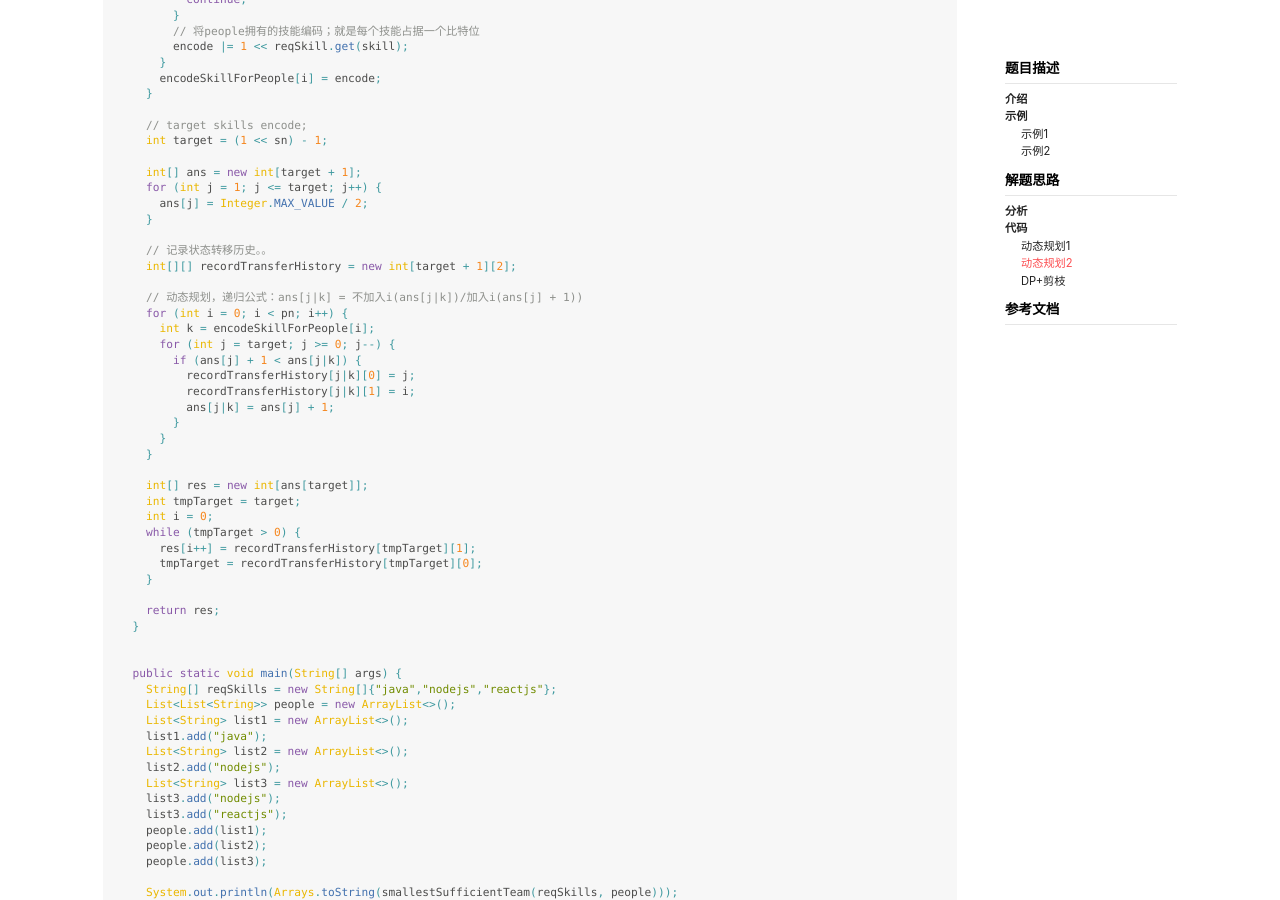
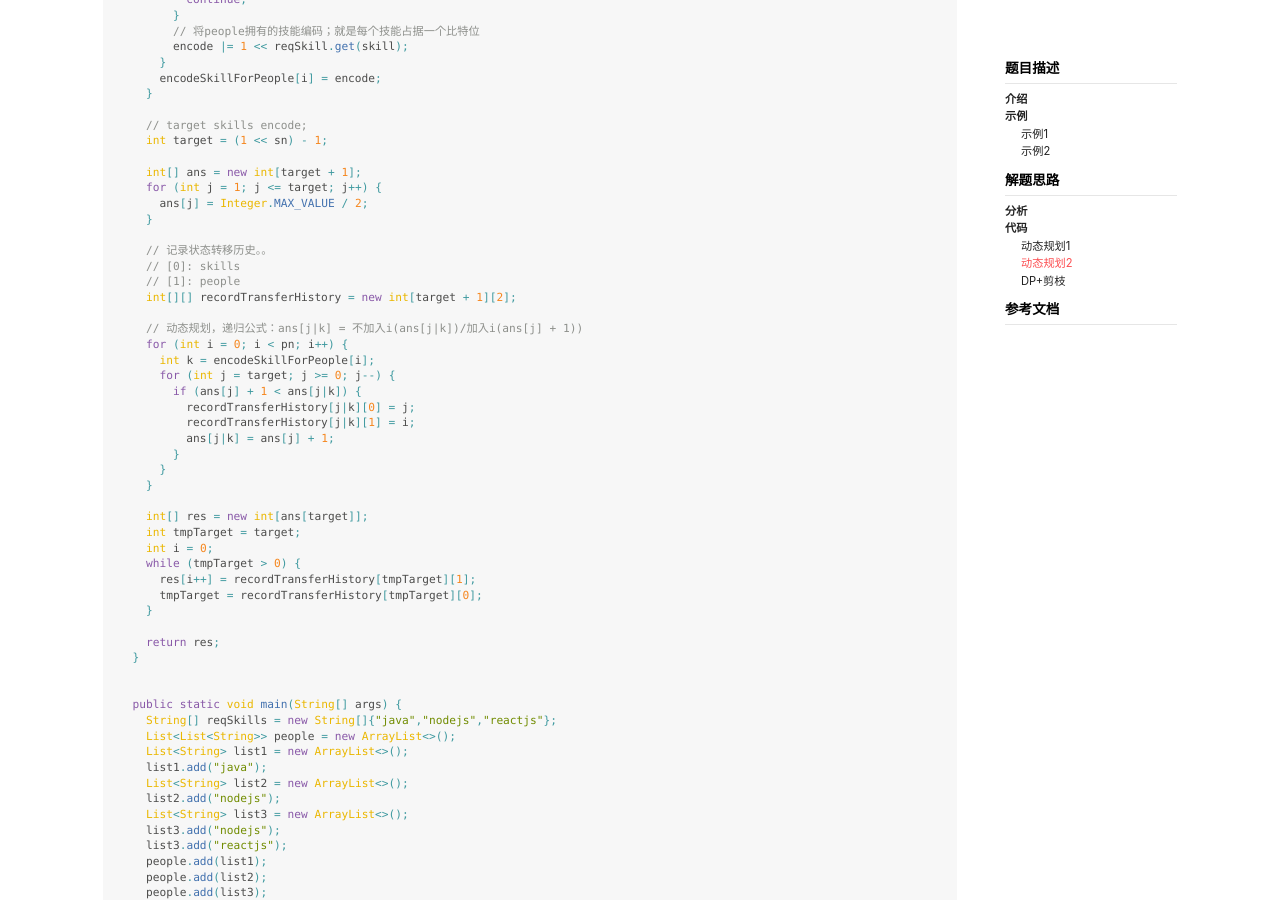
Before and after one commit to sureally/sureally.github.io, a Jekyll site: the page built from _posts/2019-07-21-leetcode-1125-解题报告.markdown, in a window 1280 px wide and 900 px high, scrolled down 3994 px. Built offline with Jekyll 4.4.1, drawn with Linux system fonts in a browser that asks for light colours; nearby versions of some CDN libraries.

Commit message:
Blog 修改。

```diff
--- a/_posts/2019-07-21-leetcode-1125-解题报告.markdown
+++ b/_posts/2019-07-21-leetcode-1125-解题报告.markdown
@@ -218,6 +218,8 @@ public class SmallestSufficientTeam {
     }
 
     // 记录状态转移历史。。
+    // [0]: skills
+    // [1]: people
     int[][] recordTransferHistory = new int[target + 1][2];
 
     // 动态规划，递归公式：ans[j|k] = 不加入i(ans[j|k])/加入i(ans[j] + 1))
```
